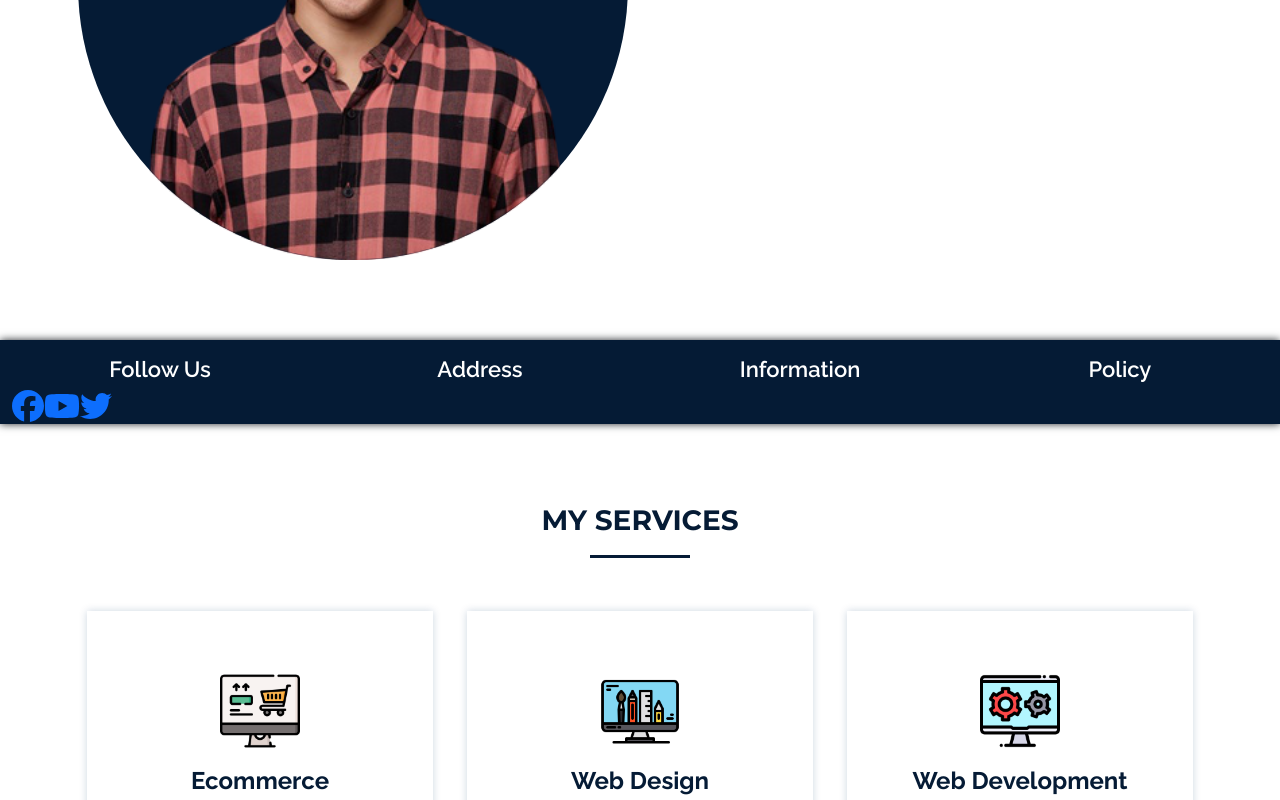
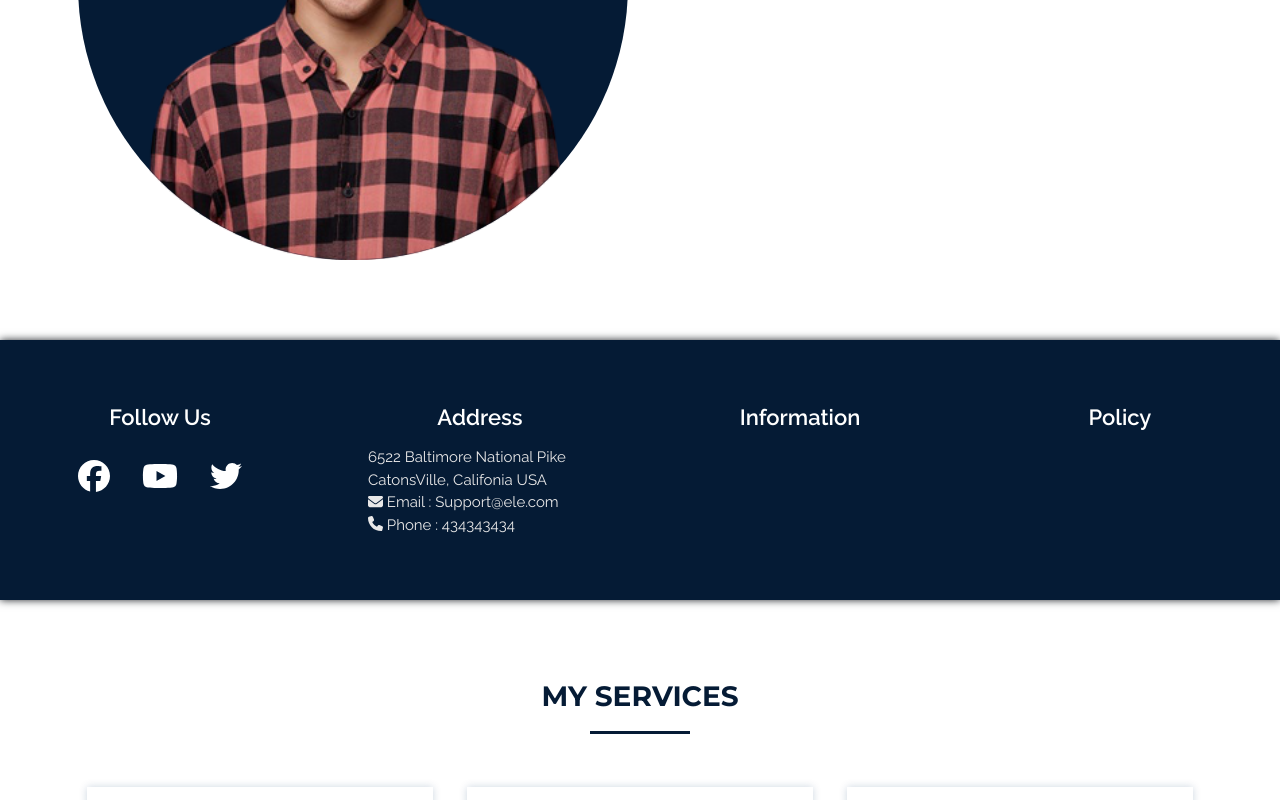
Before and after one commit to jvnagarjuna/react-js-website-project, a React (Create React App) app: page / in a window 1280 px wide. Shown: the part 4743-5543 px from the top of the page. Built offline with nearby package versions, Linux system fonts and the light colour scheme; grey boxes are pictures that could not be loaded; a web font is replaced by a local one.

Commit message:
FooterPart 2

```diff
--- a/src/asset/css/custom.css
+++ b/src/asset/css/custom.css
@@ -298,3 +298,30 @@
   font-size: 22px;
   font-weight: 600;
 }
+.social-container {
+  margin-top: 30px;
+}
+a.social {
+  margin: 0 1rem;
+  transition: transform 250ms;
+  display: inline-block;
+}
+a.social:hover {
+  transform: translateY(-2px);
+}
+a.facebook {
+  color: #ffffff;
+}
+a.youtube {
+  color: #ffffff;
+}
+a.twitter {
+  color: #ffffff;
+}
+.footerDescription {
+  color: #e9e8e8;
+  margin-top: 1rem;
+  font-family: 'Raleway', sans-serif;
+  font-size: 15px;
+  font-weight: 400;
+}
--- a/src/components/Footer/Footer.jsx
+++ b/src/components/Footer/Footer.jsx
@@ -4,6 +4,8 @@ import { Col, Row, Container } from 'react-bootstrap';
 import { faFacebook } from '@fortawesome/free-brands-svg-icons';
 import { faYoutube } from '@fortawesome/free-brands-svg-icons';
 import { faTwitter } from '@fortawesome/free-brands-svg-icons';
+import { faEnvelope } from '@fortawesome/free-solid-svg-icons';
+import { faPhone } from '@fortawesome/free-solid-svg-icons';
 
 class Footer extends Component {
   render() {
@@ -11,29 +13,38 @@ class Footer extends Component {
       <Fragment>
         <Container fluid={true} className="footerSection">
           <Row>
-            <Col lg="3" md={6} sm={12}>
+            <Col lg="3" md={6} sm={12} className="p-5 text-center">
               <h2 className="footerName text-center">Follow Us </h2>
 
-              <a href="#">
+              <div className="social-container">
+                <a className="facebook social" href="#">
                   <FontAwesomeIcon icon={faFacebook} size="2x" />
                 </a>
-              <a href="#">
+                <a href="#" className="youtube social">
                   <FontAwesomeIcon icon={faYoutube} size="2x" />
                 </a>
-              <a href="#">
+                <a href="#" className="twitter social">
                   <FontAwesomeIcon icon={faTwitter} size="2x" />
                 </a>
+              </div>
             </Col>
 
-            <Col lg="3" md={6} sm={12}>
+            <Col lg="3" md={6} sm={12} className="p-5 text-justify">
               <h2 className="footerName text-center">Address </h2>
+              <p className="footerDescription">
+                6522 Baltimore National Pike CatonsVille, Califonia USA{' '}
+                <br></br>
+                <FontAwesomeIcon icon={faEnvelope} /> Email : Support@ele.com
+                <br></br>
+                <FontAwesomeIcon icon={faPhone} /> Phone : 434343434<br></br>
+              </p>
             </Col>
 
-            <Col lg="3" md={6} sm={12}>
+            <Col lg="3" md={6} sm={12} className="p-5 text-justify">
               <h2 className="footerName text-center">Information </h2>
             </Col>
 
-            <Col lg="3" md={6} sm={12}>
+            <Col lg="3" md={6} sm={12} className="p-5 text-justify">
               <h2 className="footerName text-center">Policy </h2>
             </Col>
           </Row>
```
Lines whose indentation alone changed are shown as unchanged.
